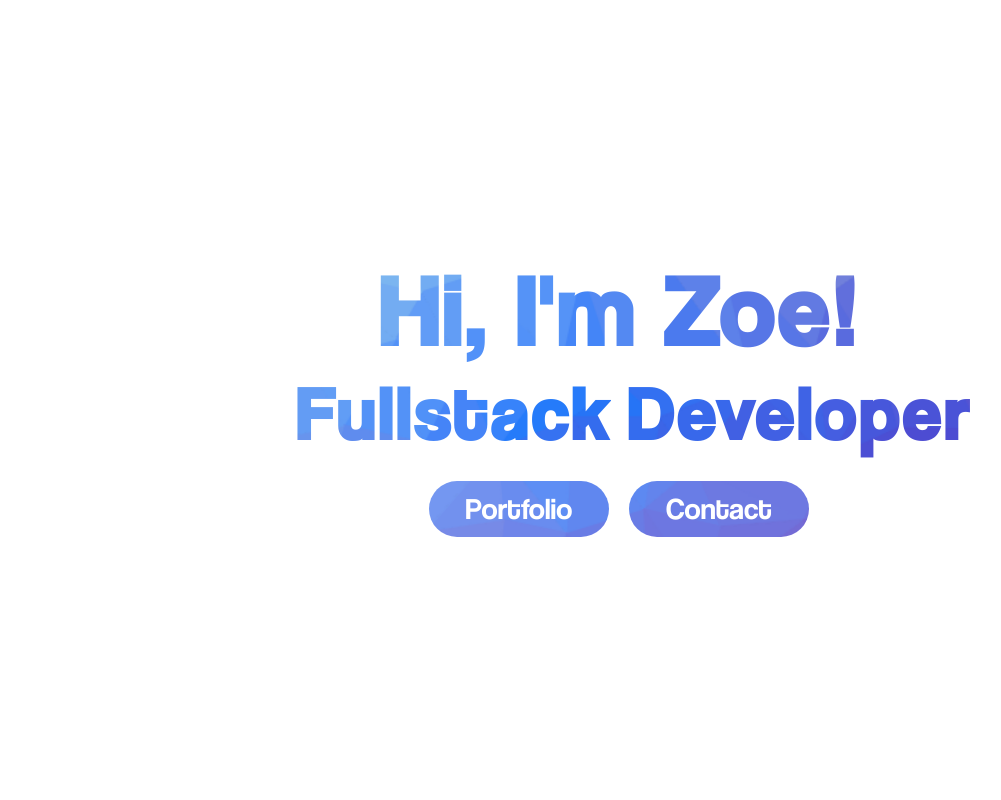
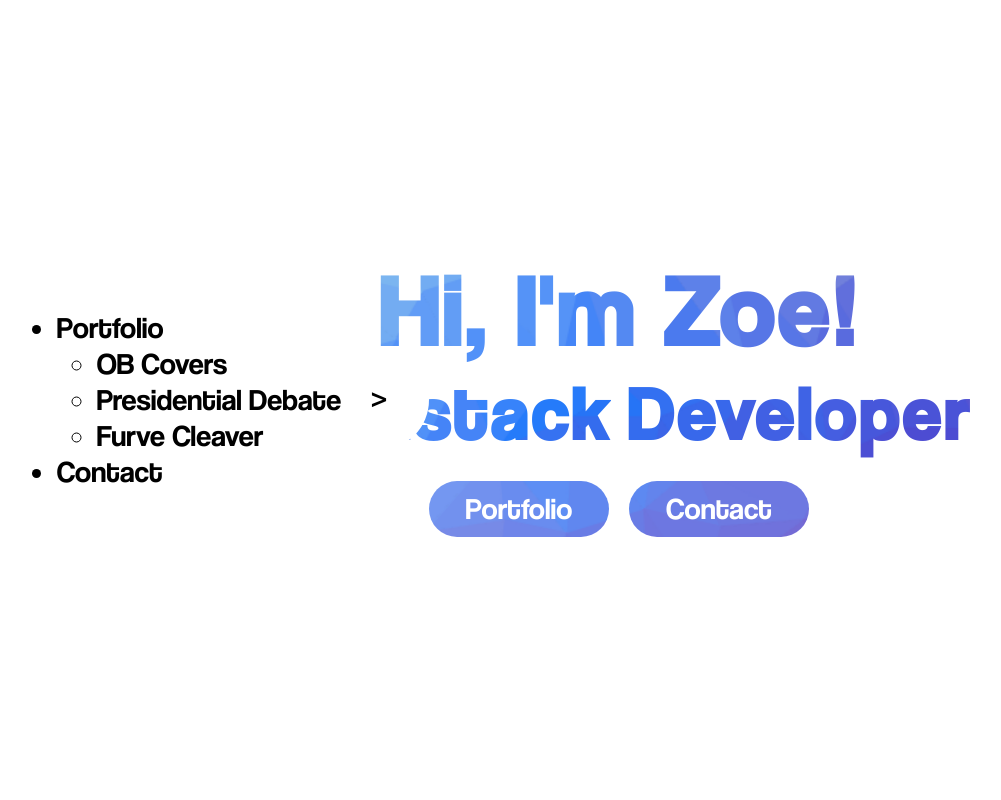
Before and after one commit to zoet24/zoe-portfolio, a Flask app: page / in a window 1280 px wide. Shown: the whole page, without its empty margins (21-1022 px from the left). Run offline with Flask 2, Linux system fonts and the light colour scheme; some libraries are stand-ins or nearby versions.

Commit message:
Build base of sidebar

```diff
--- a/static/css/components/buttons.css
+++ b/static/css/components/buttons.css
@@ -7,7 +7,7 @@
 
     text-align: center;
 
-    font-size: 30px;
+    cursor: pointer;
 
     transition: all .2s ease-in-out;
 }
--- a/static/css/components/sections.css
+++ b/static/css/components/sections.css
@@ -5,12 +5,25 @@
     flex-direction: column;
 
     box-sizing: border-box;
+    overflow: hidden;
 
-    margin: 0 auto;
-    padding: 0 5vw;
+    margin: 0;
+    padding: 0;
+}
 
+.bg-image {
     width: 100vw;
     height: 100vh;
 
-    border: black solid 2px;
+    position: relative;
+
+    background-image: url("/static/images/cool-background.png");
+    background-size: cover;
+    background-position: bottom left;
+
+    animation: background-move 10s infinite linear;
 }
+
+@keyframes background-move {
+    50% {background-position: top right;}
+    }
--- /dev/null
+++ b/static/css/components/sidebar.css
@@ -0,0 +1,46 @@
+.sidebar {
+    height: 100%;
+    width: 400px;
+
+    z-index: 10;
+
+    position: fixed;
+    top: 0;
+    left: 0;
+}
+
+.sidebar-content {
+    width: 100%;
+    height: 100%;
+
+    mix-blend-mode: screen;
+    background-color: white;
+
+    display: flex;
+    flex-direction: column;
+    justify-content: center;
+    align-items: center;
+}
+
+.sidebar-toggle {
+    position: absolute;
+    top: calc(50% - 50px);
+    left: calc(100% - 50px);
+
+    z-index: 11;
+
+    width: 100px;
+    height: 100px;
+
+    background-color: white;
+    border-radius: 50%;
+
+    display: flex;
+    flex-direction: column;
+    justify-content: center;
+    align-items: center;
+}
+
+.sidebar-nav {
+    z-index: 12;
+}
--- a/static/css/index.css
+++ b/static/css/index.css
@@ -1,33 +1,3 @@
-.index-container-fullscreen {
-    display: flex;
-    justify-content: center;
-    align-content: center;
-    flex-direction: column;
-
-    box-sizing: border-box;
-    overflow: hidden;
-
-    margin: 0;
-    padding: 0;
-}
-
-.index-bg-image {
-    width: 100vw;
-    height: 100vh;
-
-    position: relative;
-
-    background-image: url("/static/images/cool-background.png");
-    background-size: cover;
-    background-position: bottom left;
-
-    animation: background-move 10s infinite linear;
-}
-
-@keyframes background-move {
-    50% {background-position: top right;}
-  }
-
 .index-container-content {
     width: 100%;
     height: 100%;
--- a/static/css/style.css
+++ b/static/css/style.css
@@ -37,15 +37,13 @@
 }
 
 :root {
-    /* Font weights */
-    --thin-font: 300;
-    --normal-font: 400;
-    --thick-font: 500;
+    /* Font sizes */
+    --font-size-normal: 30px;
 }
 
 body {
     font-family: 'coolveticaregular', sans-serif;
-    font-size: 20px;
+    font-size: var(--font-size-normal);
 
     margin: 0;
     padding: 0;
--- a/templates/pages/base/base.html
+++ b/templates/pages/base/base.html
@@ -9,6 +9,7 @@
       {% block core_css %}
       <link rel="stylesheet" href="{{ url_for('static', filename='css/style.css') }}">
       <link rel="stylesheet" href="{{ url_for('static', filename='css/components/buttons.css') }}">
+      <link rel="stylesheet" href="{{ url_for('static', filename='css/components/sidebar.css') }}">
       <link rel="stylesheet" href="{{ url_for('static', filename='css/components/sections.css') }}">
       {% endblock %}
 
@@ -25,6 +26,8 @@
    </head>
 
    <body>
+      {% include 'pages/base/includes/sidebar.html' %}
+
       {% block content %}
       {% endblock %}
    </body>
--- /dev/null
+++ b/templates/pages/base/includes/sidebar.html
@@ -0,0 +1,20 @@
+<div class="sidebar" id="sidebar">
+    <div class="sidebar-content">
+        <div class="sidebar-toggle">
+            <span>></span>
+        </div>
+        <!-- Zoe, contact details -->
+        <!-- Portfolio -->
+        <ul class="sidebar-nav">
+            <li>Portfolio</li>
+                <ul>
+                    <li>OB Covers</li>
+                    <li>Presidential Debate</li>
+                    <li>Furve Cleaver</li>
+                </ul>
+            <li>Contact</li>
+        </ul>
+        <!-- Contact link -->
+        <!-- Icons, ZT 2021 -->
+    </div>
+</div>
--- a/templates/pages/index/index.html
+++ b/templates/pages/index/index.html
@@ -6,8 +6,8 @@
 {% endblock %}
 
 {% block content %}
-<section class="index-container-fullscreen">
-    <div class="index-bg-image"></div>
+<section class="section-container-fullscreen">
+    <div class="bg-image"></div>
     <div class="index-container-content">
         <h1 class="index-h1">Hi, I'm Zoe!</h1>
         <div class="index-container-h2s">
```
Also changed, not shown: templates/pages/projects/projects_all/projects_all.html (+12 -0 lines).
